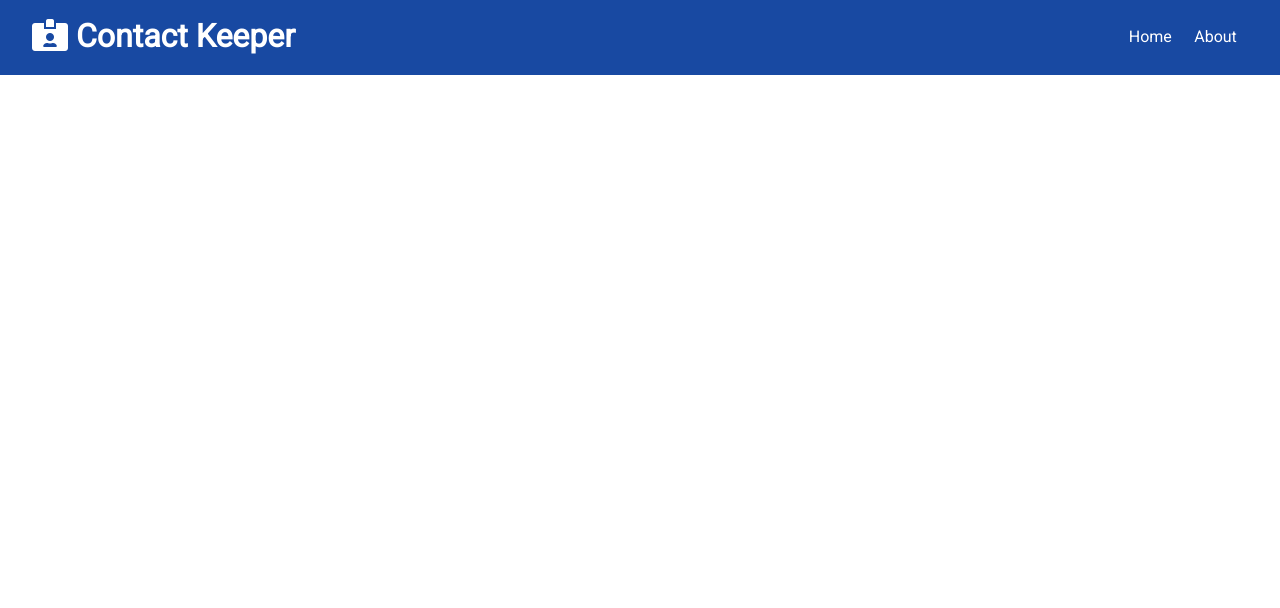
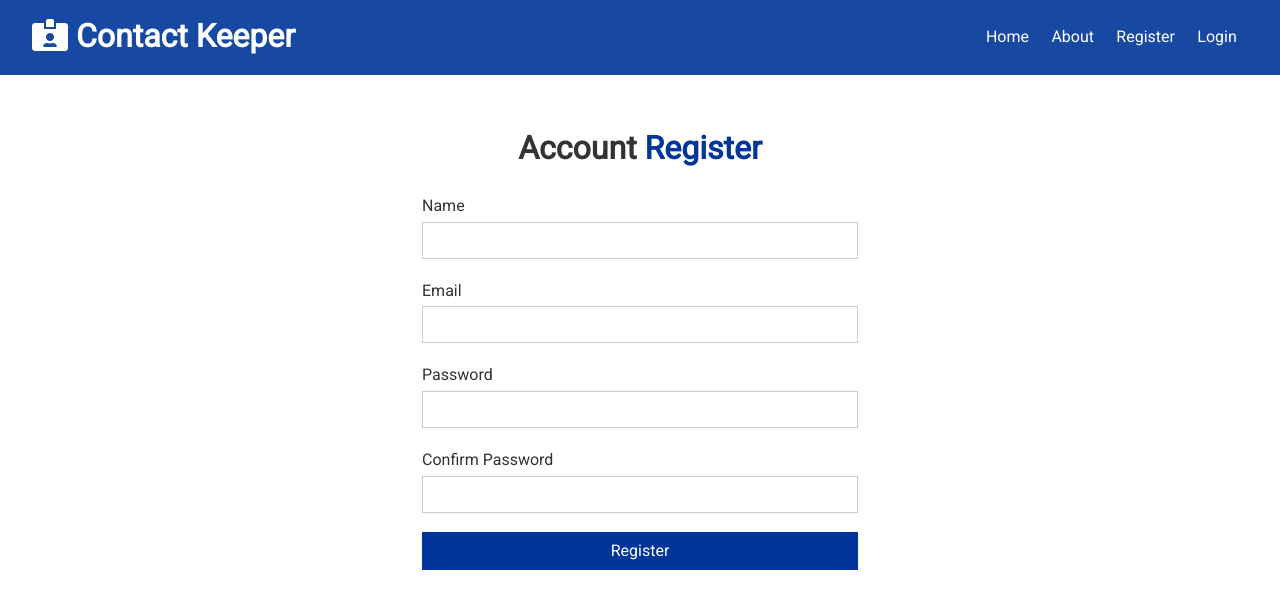
Before and after one commit to taylulz/contact-keeper, a React (Create React App) app in the folder client/: page /register in a window 1280 px wide. Shown: the top 608 px of the page. Built offline with nearby package versions, Linux system fonts and the light colour scheme.

Commit message:
61. Register & Login forms

```diff
--- a/client/src/App.js
+++ b/client/src/App.js
@@ -3,6 +3,9 @@
 import Navbar from './components/layout/Navbar';
 import Home from './components/pages/Home';
 import About from './components/pages/About';
+import Register from './components/auth/Register';
+import Login from './components/auth/Login';
+
 import ContactState from './context/contact/ContactState';
 import AuthState from './context/auth/AuthState';
 import './App.css';
@@ -18,6 +21,8 @@
                 <Switch>
                   <Route exact path='/' component={Home}/>
                   <Route exact path='/about' component={About}/>
+                  <Route exact path='/register' component={Register}/>
+                  <Route exact path='/login' component={Login}/>
                 </Switch>
               </div>
           </>
--- /dev/null
+++ b/client/src/components/auth/Login.js
@@ -0,0 +1,52 @@
+import React, { useState } from 'react'
+
+const Login = () => {
+  const [user, setUser] = useState({
+    emai: '',
+    password:''
+  });
+
+  const { name, email, password, password2 } = user;
+
+  const onChange = event => setUser({ ...user, [event.target.name]: event.target.value });
+
+  const onSubmit = event => {
+    event.preventDefault();
+    console.log('Login submit');
+  }
+
+  return (
+    <div className='form-container'>
+      <h1>
+        Account <span className='text-primary'>Login</span>
+      </h1>
+      <form onSubmit={onSubmit}>
+        <div className='form-group'>
+          <label htmlFor='email'>Email</label>
+          <input
+            type='text'
+            name='email'
+            value={email}
+            onChange={onChange}
+          />
+        </div>
+        <div className='form-group'>
+          <label htmlFor='password'>Password</label>
+          <input
+            type='text'
+            name='password'
+            value={password}
+            onChange={onChange}
+          />
+        </div>
+        <input
+          type='submit'
+          value='Login'
+          className='btn btn-primary btn-block'
+        />
+      </form>
+    </div>
+  )
+}
+
+export default Login
--- /dev/null
+++ b/client/src/components/auth/Register.js
@@ -0,0 +1,71 @@
+import React, { useState } from 'react'
+
+const Register = () => {
+  const [user, setUser] = useState({
+    name: '',
+    emai: '',
+    password:'',
+    password2: ''
+  });
+
+  const { name, email, password, password2 } = user;
+
+  const onChange = event => setUser({ ...user, [event.target.name]: event.target.value });
+
+  const onSubmit = event => {
+    event.preventDefault();
+    console.log('Register submit');
+  }
+
+  return (
+    <div className='form-container'>
+      <h1>
+        Account <span className='text-primary'>Register</span>
+      </h1>
+      <form onSubmit={onSubmit}>
+        <div className='form-group'>
+          <label htmlFor='name'>Name</label>
+          <input
+            type='text'
+            name={'name'}
+            value={name}
+            onChange={onChange}
+          />
+        </div>
+        <div className='form-group'>
+          <label htmlFor='email'>Email</label>
+          <input
+          type='text'
+          name='email'
+          value={email}
+          onChange={onChange}
+        />
+        </div>
+        <div className='form-group'>
+          <label htmlFor='password'>Password</label>
+          <input
+            type='text'
+            name='password'
+            value={password}
+            onChange={onChange}
+          />
+        </div>
+        <div className='form-group'>
+          <label htmlFor='password2'>Confirm Password</label>
+          <input
+            type='text' name='password2'
+            value={password2}
+            onChange={onChange}
+          />
+        </div>
+        <input
+          type='submit'
+          value='Register'
+          className='btn btn-primary btn-block'
+        />
+      </form>
+    </div>
+  )
+}
+
+export default Register
--- a/client/src/components/layout/Navbar.js
+++ b/client/src/components/layout/Navbar.js
@@ -16,6 +16,12 @@
         <li>
           <Link to='/about'>About</Link>
         </li>
+        <li>
+          <Link to='/register'>Register</Link>
+        </li>
+        <li>
+          <Link to='/login'>Login</Link>
+        </li>
       </ul>
     </div>
   )
```
